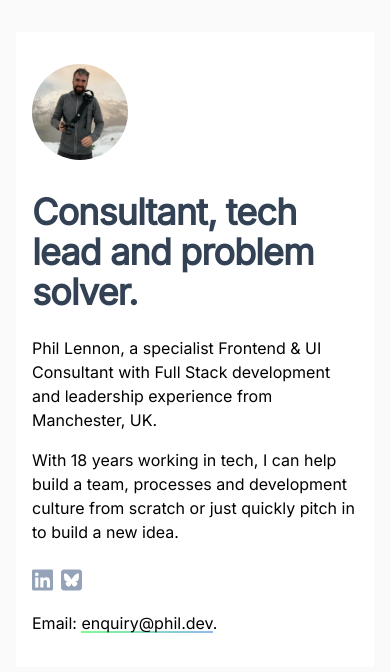
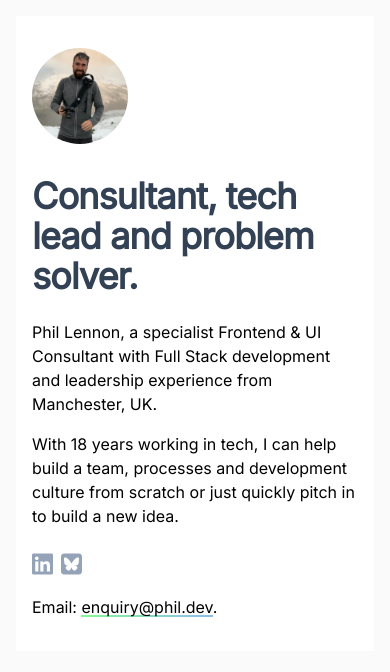
Before and after one commit to phildotdev/phil.dev-2025, an Astro site: page / in a window 390 px wide. Built offline with nearby package versions, Linux system fonts and the light colour scheme; Astro itself is replaced by a stand-in of ours.

Commit message:
fix mobile margin spacing

```diff
--- a/src/layouts/Layout.astro
+++ b/src/layouts/Layout.astro
@@ -10,8 +10,8 @@ import '@fontsource/inter';
 		<title>frontendphil</title>
 	</head>
 	<body class="bg-zinc-50">
-		<div class="flex flex-col h-screen justify-between">
-			<main class="mx-4 px-4 py-8 mt-8 md:container md:max-w-2xl md:my-auto md:mx-auto md:mt-24 md:px-16 md:py-24 bg-white">
+		<div class="container md:max-w-2xl md:mx-auto">
+			<main class="px-4 py-8 mx-4 mb-8 mt-4 md:mt-20 md:px-16 md:py-24 bg-white">
 				<slot />
 			</main>
 		</div>
```
